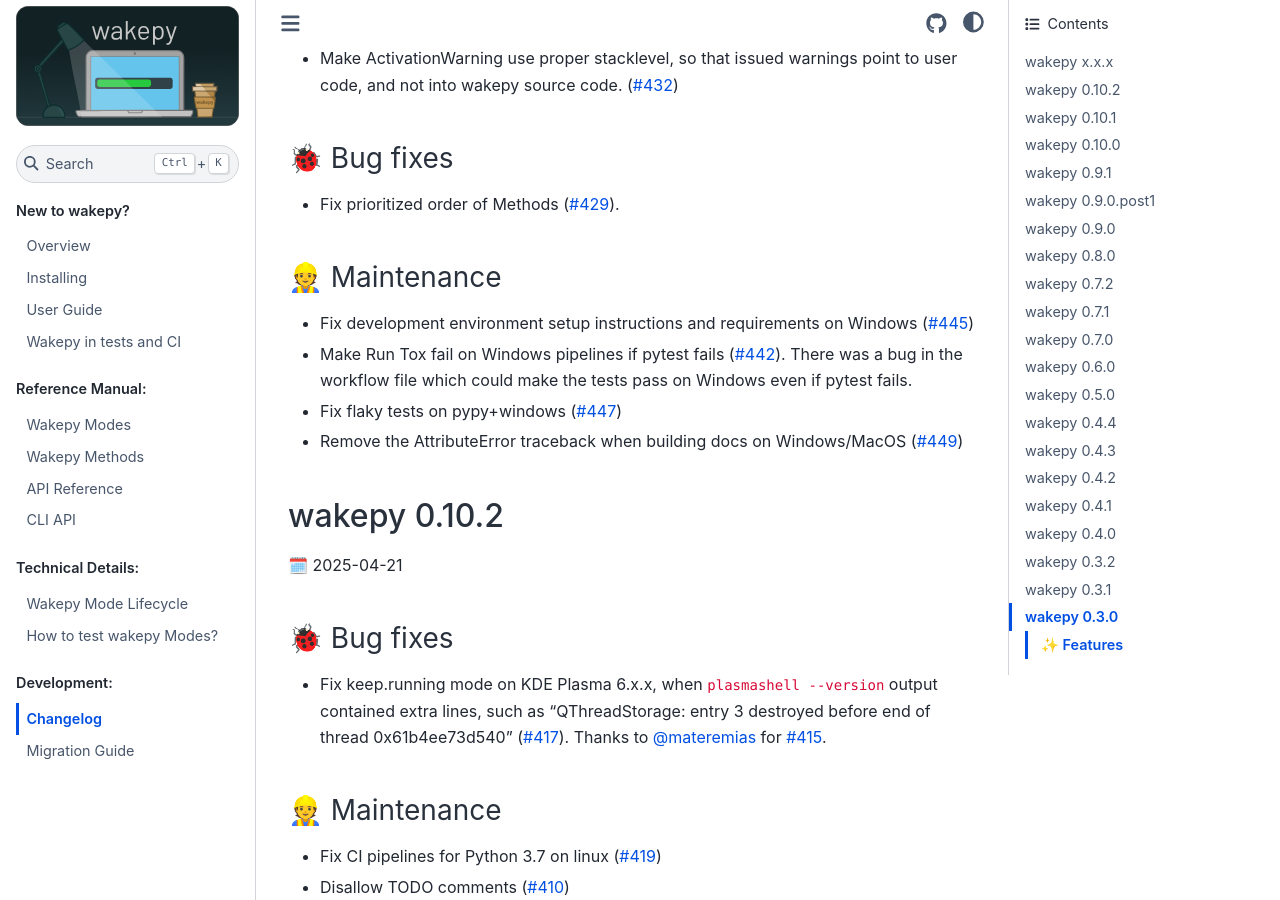
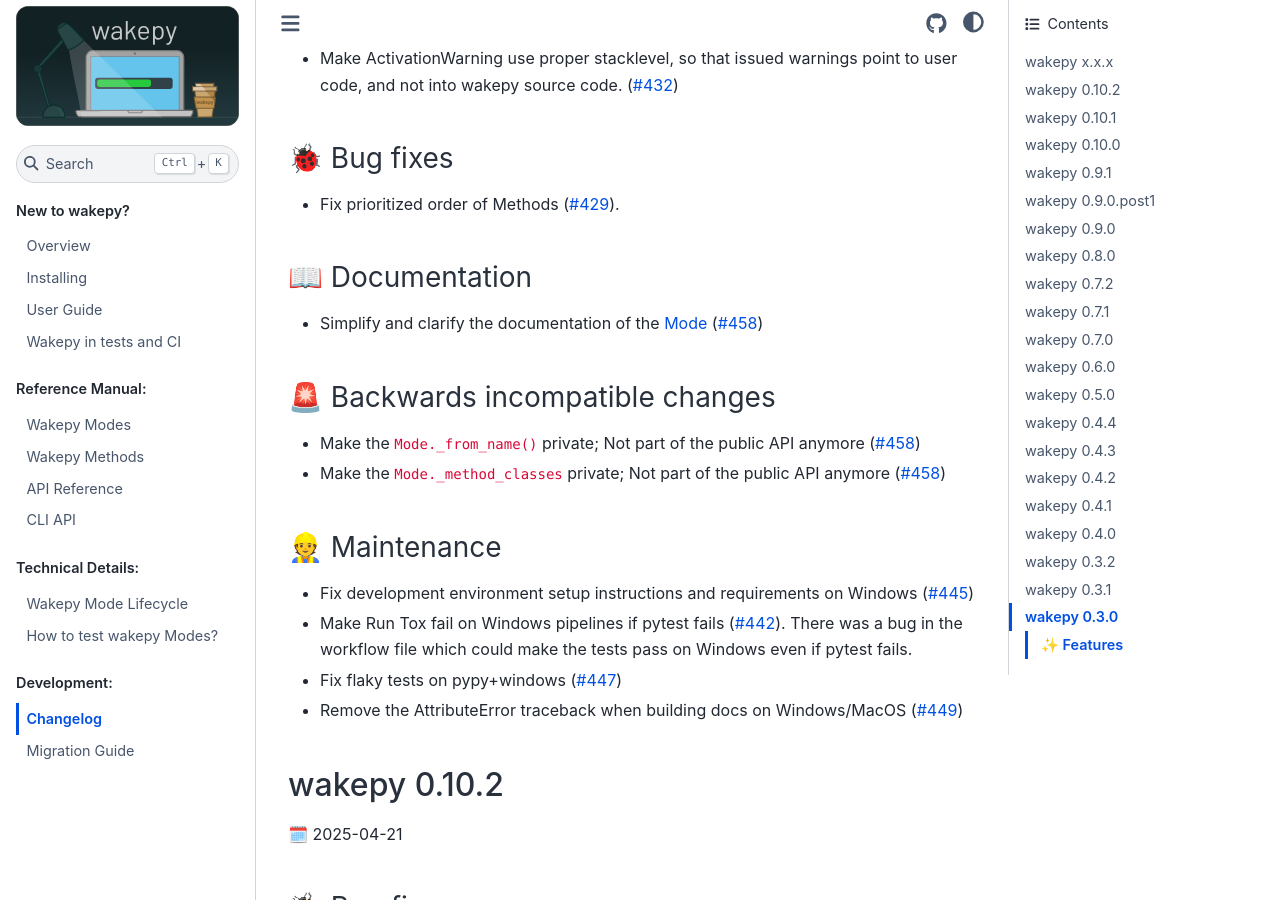
Before and after one commit to fohrloop/wakepy, a Sphinx documentation site: the page built from docs/source/changelog.md, in a window 1280 px wide and 900 px high, scrolled down 685 px. Built offline with Sphinx 7.4.7 and the Sphinx Book theme 1.1.4, drawn with Linux system fonts in a browser that asks for light colours; the version number could not be read and is left out.

Commit message:
Prune the Mode API (#458)
Closes: #457

* Docs: Simplify and clarify the documentation of the Mode class
* Mode: Make the `Mode._from_name()` and `Mode._method_classes` private
and not part of the public API anymore.

```diff
--- a/docs/source/changelog.md
+++ b/docs/source/changelog.md
@@ -15,11 +15,21 @@
 ### 🐞 Bug fixes
 - Fix prioritized order of Methods ([#429](https://github.com/fohrloop/wakepy/pull/429)).
 
+### 📖 Documentation
+- Simplify and clarify the documentation of the [Mode](https://wakepy.readthedocs.io/stable/api-reference.html#wakepy.Mode) ([#458](https://github.com/fohrloop/wakepy/pull/458))
+
+### 🚨 Backwards incompatible changes
+- Make the `Mode._from_name()` private; Not part of the public API anymore ([#458](https://github.com/fohrloop/wakepy/pull/458))
+- Make the `Mode._method_classes` private; Not part of the public API anymore ([#458](https://github.com/fohrloop/wakepy/pull/458))
+
+
 ### 👷 Maintenance
 - Fix development environment setup instructions and requirements on Windows ([#445](https://github.com/fohrloop/wakepy/pull/445))
 - Make Run Tox fail on Windows pipelines if pytest fails ([#442](https://github.com/fohrloop/wakepy/pull/442)). There was a bug in the workflow file which could make the tests pass on Windows even if pytest fails.
 - Fix flaky tests on pypy+windows ([#447](https://github.com/fohrloop/wakepy/pull/447))
 - Remove the AttributeError traceback when building docs on Windows/MacOS ([#449](https://github.com/fohrloop/wakepy/pull/449))
+
+
 
 ## wakepy 0.10.2
 🗓️ 2025-04-21
```
Also changed, not shown: docs/source/api-reference.md (+8 -5 lines), docs/source/user-guide.md (+4 -4 lines), 6 other files.
